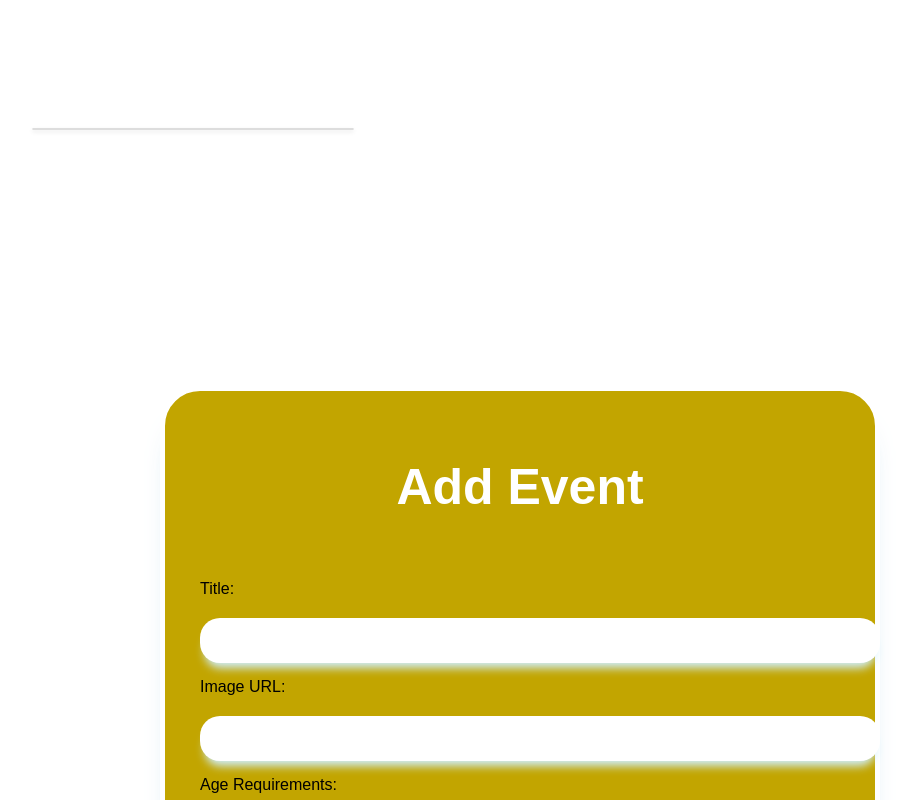
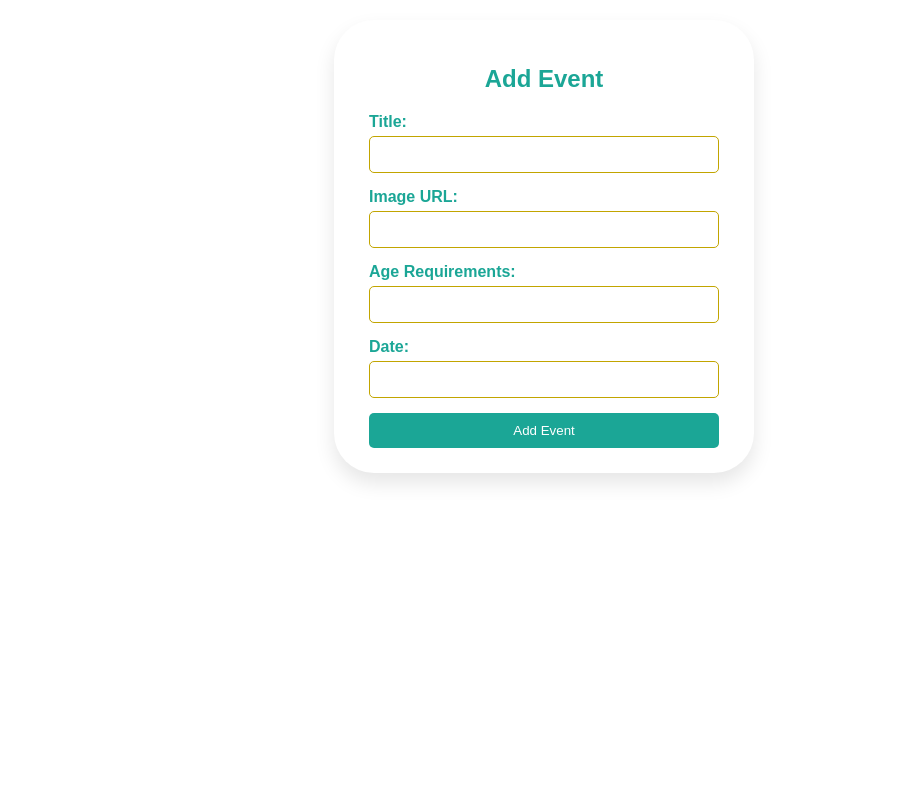
Before and after one commit to salmanbuali/GA-hackakthon-frontend, a React (Vite) app: page / in a window 1280 px wide. Shown: the top 800 px of the page, without its empty margins (96-1008 px from the left). Built offline with nearby package versions, Linux system fonts and the light colour scheme.

Commit message:
css table

```diff
--- a/src/App.css
+++ b/src/App.css
@@ -53,76 +53,55 @@ body.event-page {
 }
 
 .add-event {
-  max-width: 50%;
-  background: #c2a500;
+  max-width: 350px;
+  margin: 20px auto;
+  padding: 25px 35px;
   border-radius: 40px;
-  padding: 25px 35px;
-  border: 5px solid rgb(255, 255, 255);
-  box-shadow: rgba(133, 189, 215, 0.8784313725) 0px 30px 30px -20px;
-  margin: 20%;
+  background: #ffffff;
+  box-shadow: 0 10px 20px rgba(0, 0, 0, 0.1);
 }
 
 .add-event h2 {
   text-align: center;
-  font-weight: 900;
-  font-size: 50px;
-  color: #ffffff;
-}
-
-.add-event form {
-  margin-top: 10%;
+  font-weight: bold;
+  font-size: 24px;
+  color: #1ba696;
+  margin-bottom: 20px;
 }
 
 .add-event form label {
   display: block;
+  font-weight: bold;
   margin-bottom: 5px;
+  color: #1ba696;
 }
 
 .add-event form input {
   width: 100%;
-  background: white;
-  border: none;
-  padding: 15px 20px 15px 20px;
-  border-radius: 20px;
-  margin-top: 15px;
+  padding: 10px;
   margin-bottom: 15px;
-
-  box-shadow: #cff0ff 0px 10px 10px -5px;
-}
-
-.add-event form input::placeholder {
-  color: rgb(170, 170, 170);
+  border: 1px solid #c2a500;
+  border-radius: 5px;
+  box-sizing: border-box;
 }
 
 .add-event form input:focus {
   outline: none;
-  border: 2px solid #12b1d1;
+  border-color: #1ba696;
 }
 
 .add-event form button {
   display: block;
   width: 100%;
-  font-weight: bold;
-  background: linear-gradient(
-    45deg,
-    rgb(16, 137, 211) 0%,
-    rgb(18, 177, 209) 100%
-  );
-  color: white;
-  padding: 15px;
-  margin: 20px auto;
-  border-radius: 20px;
-  box-shadow: rgba(133, 189, 215, 0.8784313725) 0px 20px 10px -15px;
+  padding: 10px;
+  background-color: #1ba696;
+  color: #ffffff;
   border: none;
-  transition: all 0.2s ease-in-out;
+  border-radius: 5px;
+  cursor: pointer;
+  transition: background-color 0.3s;
 }
 
 .add-event form button:hover {
-  transform: scale(1.03);
-  box-shadow: rgba(133, 189, 215, 0.8784313725) 0px 23px 10px -20px;
+  background-color: #c2a500;
 }
-
-.add-event form button:active {
-  transform: scale(0.95);
-  box-shadow: rgba(133, 189, 215, 0.8784313725) 0px 15px 10px -10px;
-}
--- a/src/App.jsx
+++ b/src/App.jsx
@@ -1,11 +1,11 @@
 import './App.css'
 import AddEvent from './components/AddEvent'
-import Event from './components/Event'
+// import Event from './components/Event'
 
 const App = () => {
   return (
     <div>
-      <Event />
+      {/* <Event /> */}
       <AddEvent />
     </div>
   )
```
